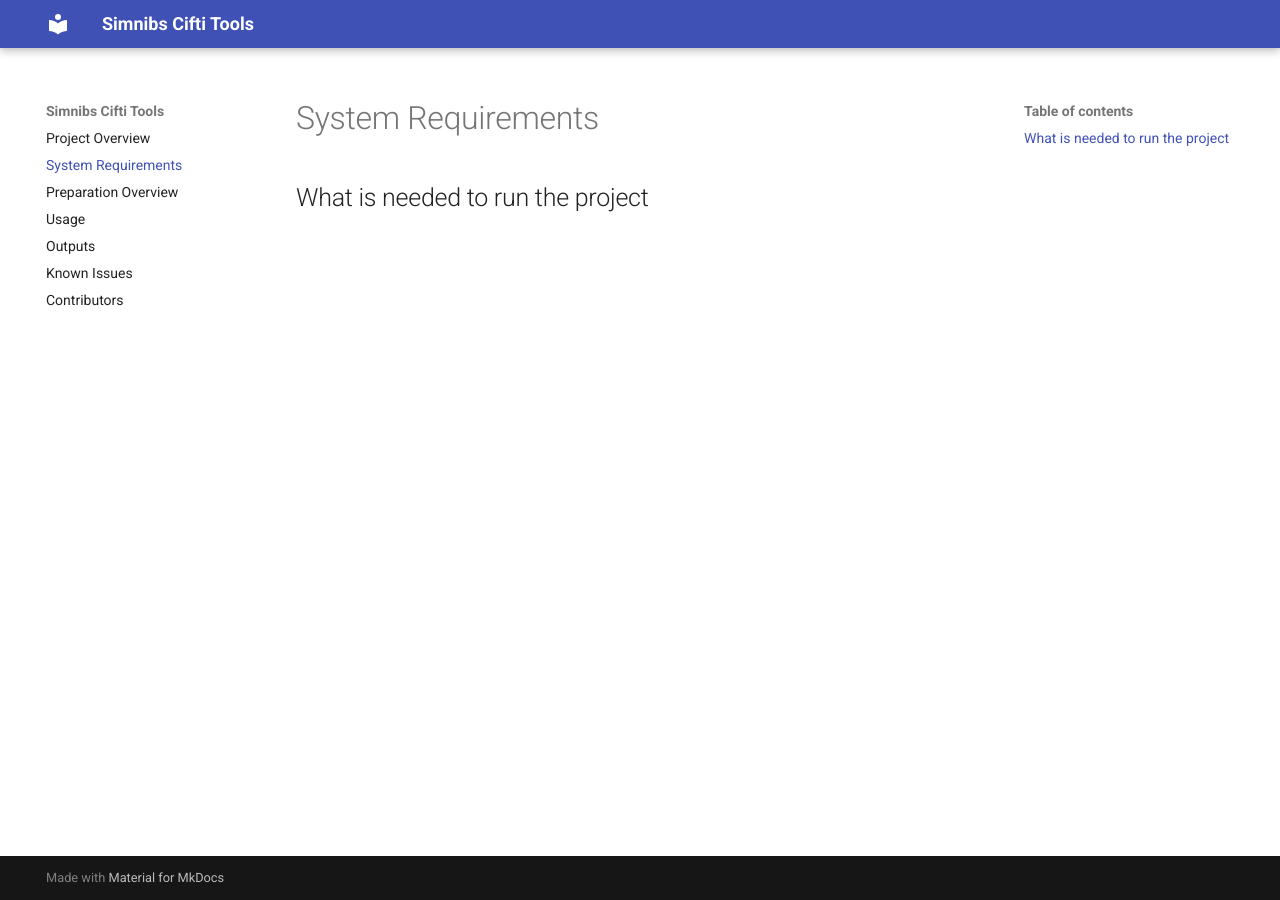
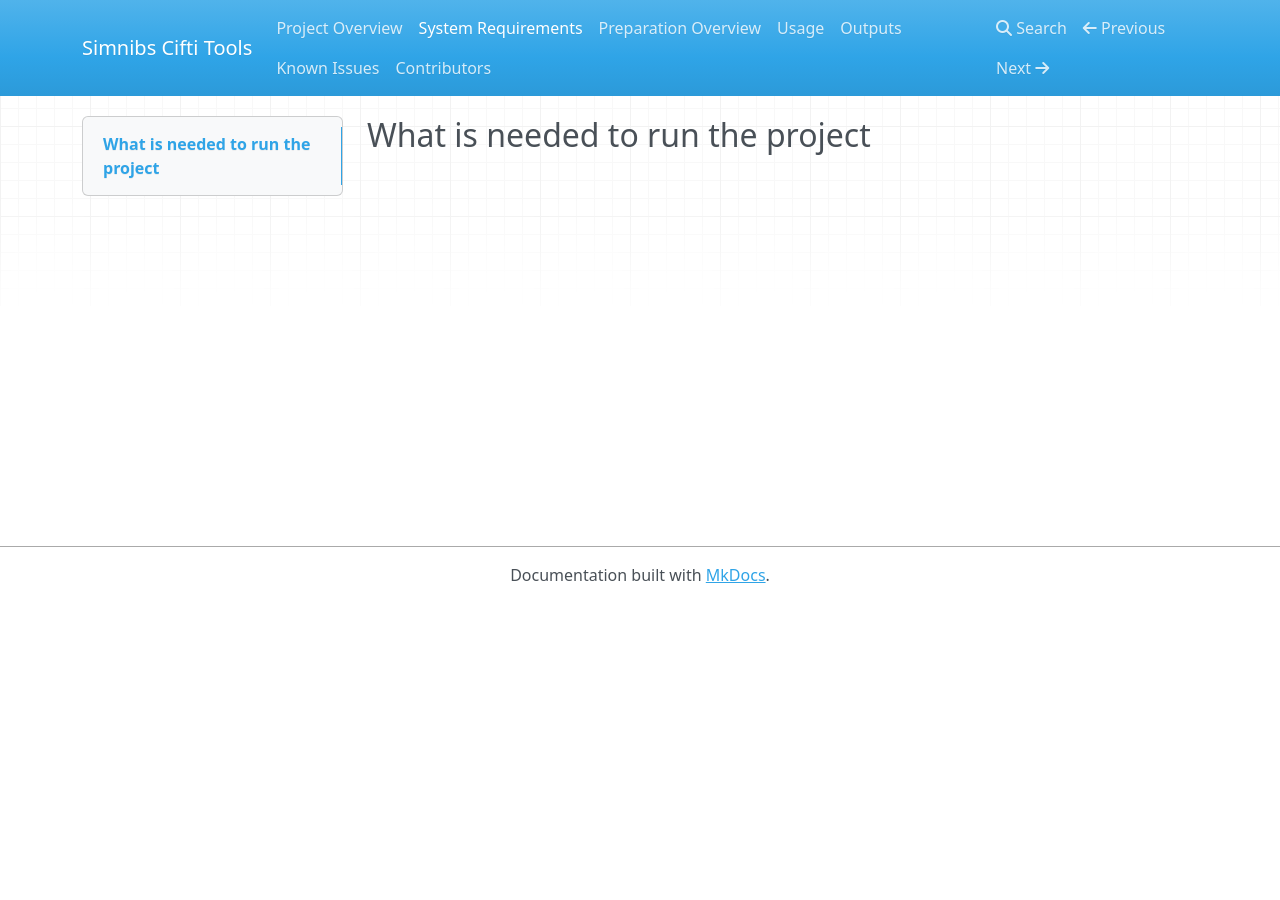
Before and after one commit to DCAN-Labs/simnibs_cifti_tools_RTD2, an MkDocs documentation site: the page built from docs/system_requirements.md, in a window 1280 px wide. Built offline with MkDocs 1.6.1, drawn with Linux system fonts in a browser that asks for light colours; nearby versions of some CDN libraries; old or Windows-style settings are respelled for this version of MkDocs.

Commit message:
updated theme

```diff
--- a/mkdocs.yml
+++ b/mkdocs.yml
@@ -1,7 +1,5 @@
 site_name: Simnibs Cifti Tools
-theme: material
-plugins:
- -search
+theme: mkdocs
 pages:
 - Project Overview: project_overview.md
 - System Requirements: system_requirements.md
```
